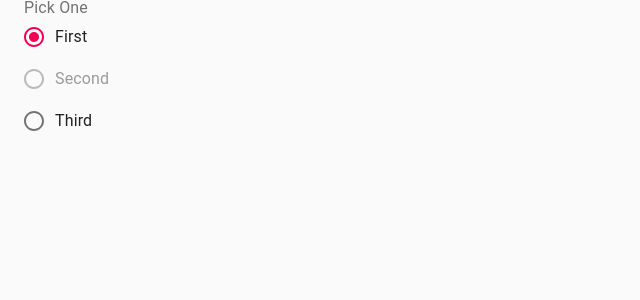
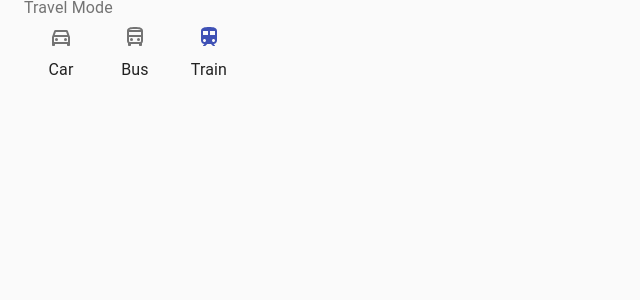
Before and after one commit to eliseuvideira/react-material-ui-cookbook, a React app: page / in a window 1280 px wide. Shown: the top 300 px of the page, without its empty margins (0-640 px from the left). Built offline with nearby package versions, Linux system fonts and the light colour scheme.

Commit message:
using icons as radio item

```diff
--- a/src/components/Page.tsx
+++ b/src/components/Page.tsx
@@ -6,10 +6,15 @@ import {
   FormControlLabel,
   Container,
   FormLabel,
-  RadioGroup as MaterialRadioGroup,
   Radio,
+  RadioGroup,
 } from '@material-ui/core';
-import PropTypes from 'prop-types';
+import CarOutlinedIcon from '@material-ui/icons/DirectionsCarOutlined';
+import CarIcon from '@material-ui/icons/DirectionsCar';
+import BusOutlinedIcon from '@material-ui/icons/DirectionsBusOutlined';
+import BusIcon from '@material-ui/icons/DirectionsBus';
+import TrainOutlinedIcon from '@material-ui/icons/TrainOutlined';
+import TrainIcon from '@material-ui/icons/Train';
 
 const useStyles = makeStyles({
   root: {
@@ -17,49 +22,10 @@ const useStyles = makeStyles({
   },
 });
 
-const options = [
-  { label: 'First', value: 'first' },
-  { label: 'Second', value: 'second', disabled: true },
-  { label: 'Third', value: 'third' },
-];
-
-const RadioGroup: React.FC<{
-  value: string;
-  name: string;
-  label: string;
-  disabled?: boolean;
-  options: { label: string; value: string; disabled?: boolean }[];
-  onChange: (event: React.ChangeEvent<HTMLInputElement>) => void;
-}> = ({ value, name, label, disabled, options, onChange }) => (
-  <FormControl component="fieldset" disabled={disabled}>
-    <FormLabel component="legend">{label}</FormLabel>
-    <MaterialRadioGroup name={name} value={value} onChange={onChange}>
-      {options.map((option, index) => (
-        <FormControlLabel
-          key={index}
-          control={<Radio />}
-          value={option.value}
-          label={option.label}
-          disabled={option.disabled}
-        />
-      ))}
-    </MaterialRadioGroup>
-  </FormControl>
-);
-
-RadioGroup.propTypes = {
-  value: PropTypes.string.isRequired,
-  name: PropTypes.string.isRequired,
-  label: PropTypes.string.isRequired,
-  disabled: PropTypes.bool,
-  options: PropTypes.array.isRequired,
-  onChange: PropTypes.func.isRequired,
-};
-
 const Page = () => {
   const classes = useStyles();
 
-  const [value, setValue] = useState('first');
+  const [value, setValue] = useState('train');
 
   const onChange = (event: React.ChangeEvent<HTMLInputElement>) => {
     setValue(event.target.value);
@@ -69,13 +35,47 @@ const Page = () => {
     <div className={classes.root}>
       <CssBaseline />
       <Container>
-        <RadioGroup
-          value={value}
-          options={options}
-          name="radio1"
-          label="Pick One"
-          onChange={onChange}
-        />
+        <FormControl component="fieldset">
+          <FormLabel component="legend">Travel Mode</FormLabel>
+          <RadioGroup name="travel" value={value} onChange={onChange} row>
+            <FormControlLabel
+              value="car"
+              control={
+                <Radio
+                  color="primary"
+                  icon={<CarOutlinedIcon />}
+                  checkedIcon={<CarIcon />}
+                />
+              }
+              label="Car"
+              labelPlacement="bottom"
+            />
+            <FormControlLabel
+              value="bus"
+              control={
+                <Radio
+                  color="primary"
+                  icon={<BusOutlinedIcon />}
+                  checkedIcon={<BusIcon />}
+                />
+              }
+              label="Bus"
+              labelPlacement="bottom"
+            />
+            <FormControlLabel
+              value="train"
+              control={
+                <Radio
+                  color="primary"
+                  icon={<TrainOutlinedIcon />}
+                  checkedIcon={<TrainIcon />}
+                />
+              }
+              label="Train"
+              labelPlacement="bottom"
+            />
+          </RadioGroup>
+        </FormControl>
       </Container>
     </div>
   );
```
